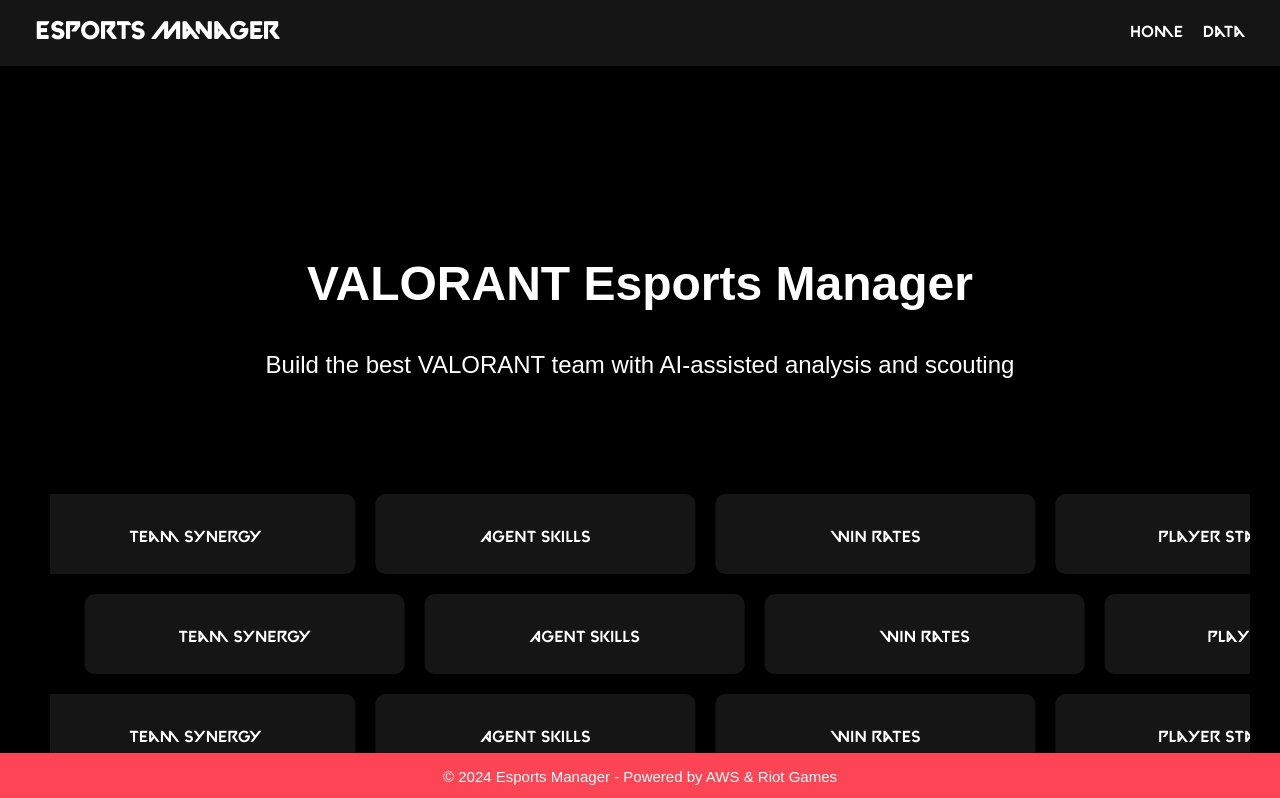
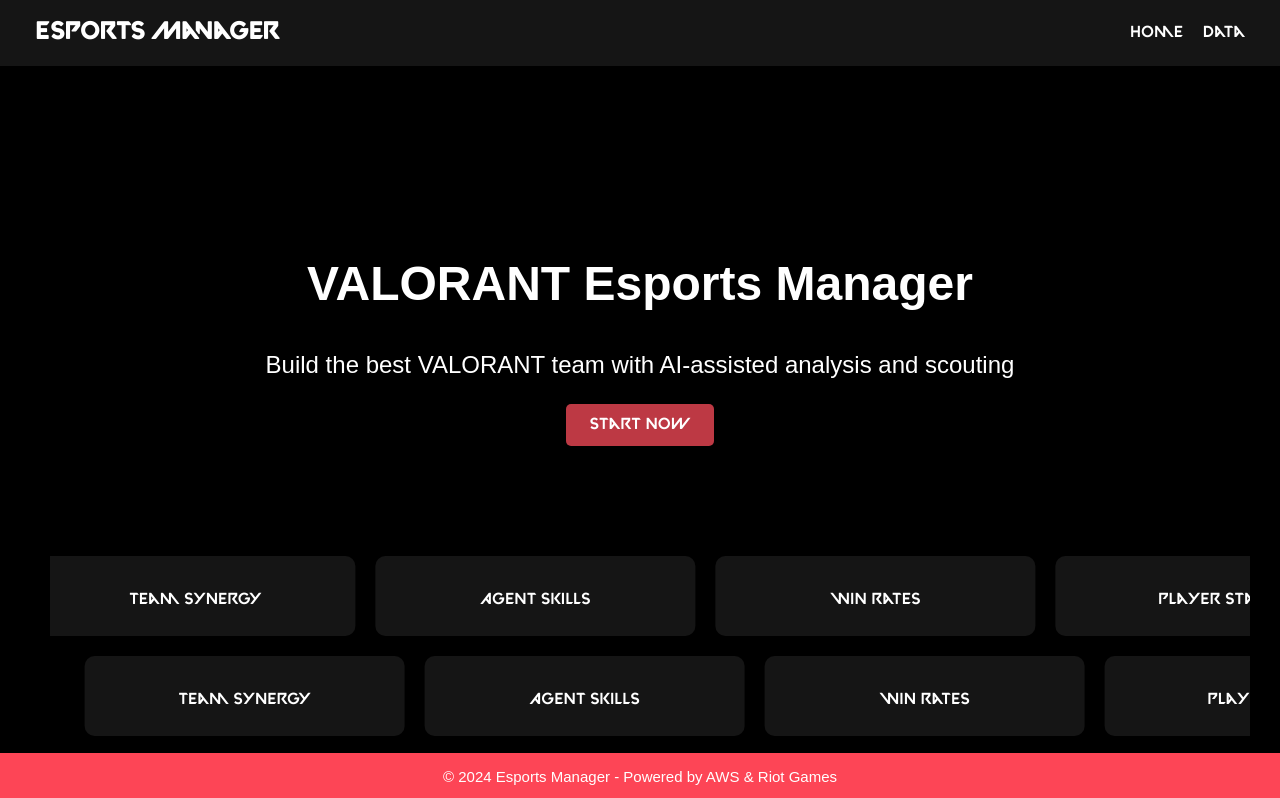
Before and after one commit to tx-appdev/aws-hackathon, a Next.js app in the folder client-next/: page / in a window 1280 px wide. Shown: the top 798 px of the page. Built offline with nearby package versions, Linux system fonts and the light colour scheme.

Commit message:
added start now button

```diff
--- a/client-next/src/app/intro.css
+++ b/client-next/src/app/intro.css
@@ -21,3 +21,23 @@
 .body {
   height: 1000px;
 }
+
+/* Styles for the "Start Now" button */
+.start-button {
+  display: inline-block;
+  padding: 12px 24px;
+  margin-top: 20px;
+  background-color: #bd3944; /* Background color for the button */
+  color: white; /* Text color */
+  text-decoration: none; /* Remove underline from the link */
+  border-radius: 5px; /* Rounded corners */
+  font-size: 16px;
+  font-family: VAL;
+  transition: background-color 0.3s ease, transform 0.3s ease; /* Smooth transition */
+  cursor: pointer;
+}
+
+.start-button:hover {
+  background-color: #9f2e36; /* Darker background on hover */
+  transform: scale(1.05); /* Slightly enlarge the button on hover */
+}
--- a/client-next/src/app/page.js
+++ b/client-next/src/app/page.js
@@ -8,13 +8,16 @@
       <div className="title">
         <h1>VALORANT Esports Manager</h1>
         <p>Build the best VALORANT team with AI-assisted analysis and scouting</p>
+
+        {/* Start Now Button */}
+        <a href="/data" className="start-button">Start Now</a>
       </div>
+
       <SlidingCardList />
       <SlidingCardList2 />
       <SlidingCardList />
-      <div className="body">
 
-      </div>
+      <div className="body"></div>
     </section>
   );
 }
```
